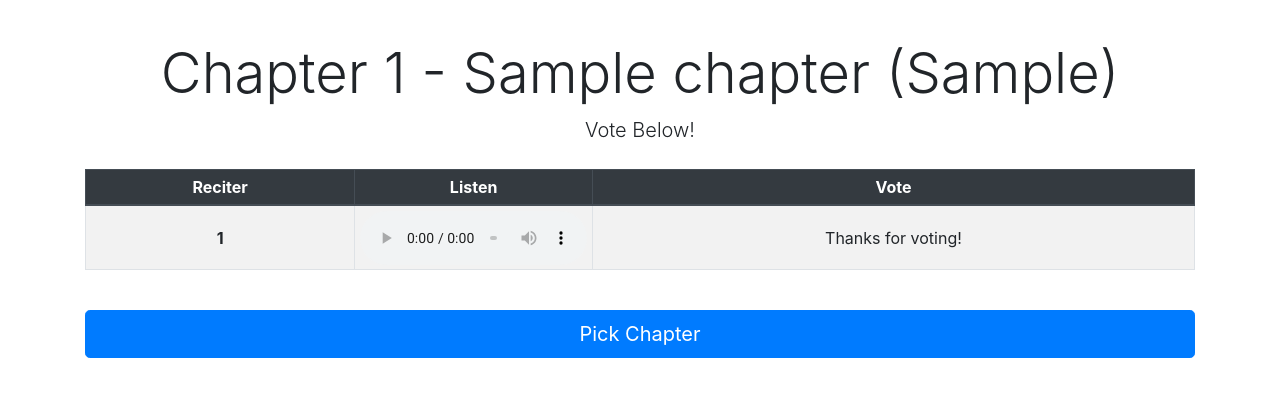
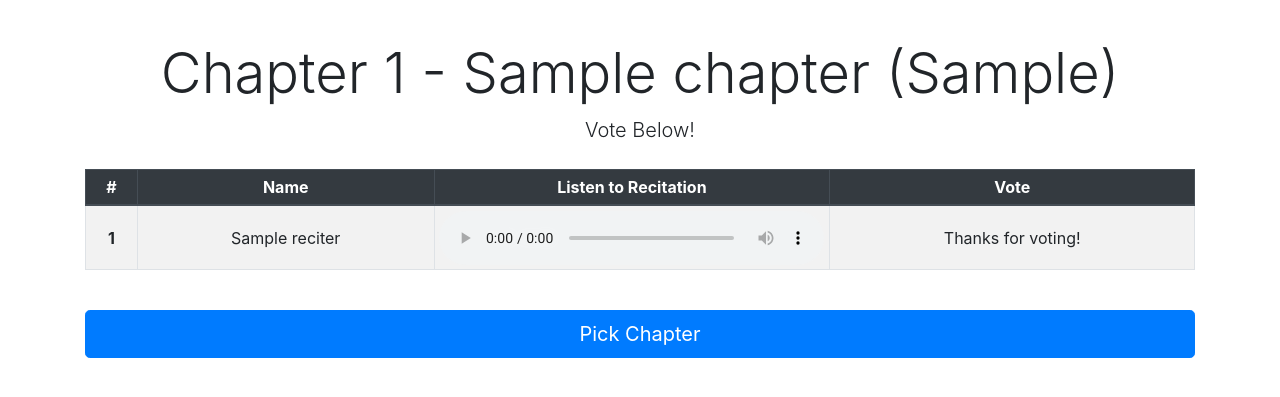
Before and after one commit to Naazyon/ReciterVotingApp, a Flask app: template app/templates/votePage.html in a window 1280 px wide. Shown: the part 56-453 px from the top of the page. Run offline with Flask 2, Linux system fonts and the light colour scheme; tables that the repository leaves empty hold one stand-in row (values such as "Sample post"); the template is opened without the code that fills it: values that come from a table or form of the project are taken from there, most other values are stand-ins (such as "Sample title", 1, 10 or a date in 2020); some libraries are stand-ins or nearby versions.

Commit message:
final hand-in

```diff
--- a/app/templates/overview.html
+++ b/app/templates/overview.html
@@ -72,7 +72,7 @@
             },
             responsive: true,
             maintainAspectRatio: true,
-            aspectRatio: 1/2,
+            aspectRatio: 2/3,
             legend: {
                 position: "right"
             },
--- a/app/templates/votePage.html
+++ b/app/templates/votePage.html
@@ -8,8 +8,9 @@
 <table class="table table-striped table-bordered table-hover table-sm text-center ">
     <thead class="thead-dark">
         <tr>
-            <th scope="col">Reciter</th>
-            <th scope="col">Listen</th>
+            <th scope="col">#</th>
+            <th scope="col">Name</th>
+            <th scope="col">Listen to Recitation</th>
             <th scope="col">Vote</th>
         </tr>
     </thead>
@@ -17,6 +18,7 @@
         {% for reciter in reciters %}
           <tr>
               <th scope="row" class="align-middle">{{ reciter.id }}</th>
+              <td class="align-middle">{{ reciter.name }}</td>
               <td class="align-middle">
                   <audio controls class="full-width-audio">
                       <source class="d-block" src="/audio/{{ reciter.nick }}/{{ chapter.id }}.mp3" type="audio/mpeg"> Your browser does not support the audio element.
```
